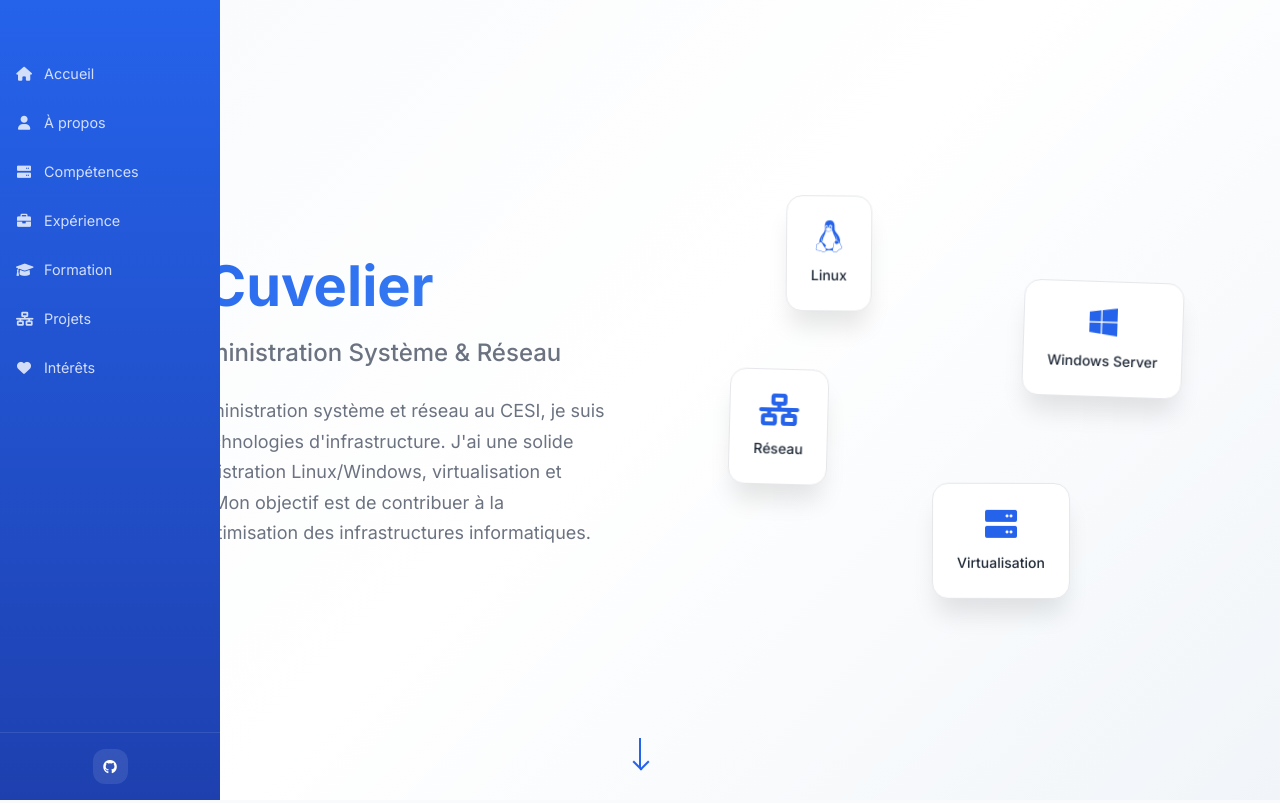
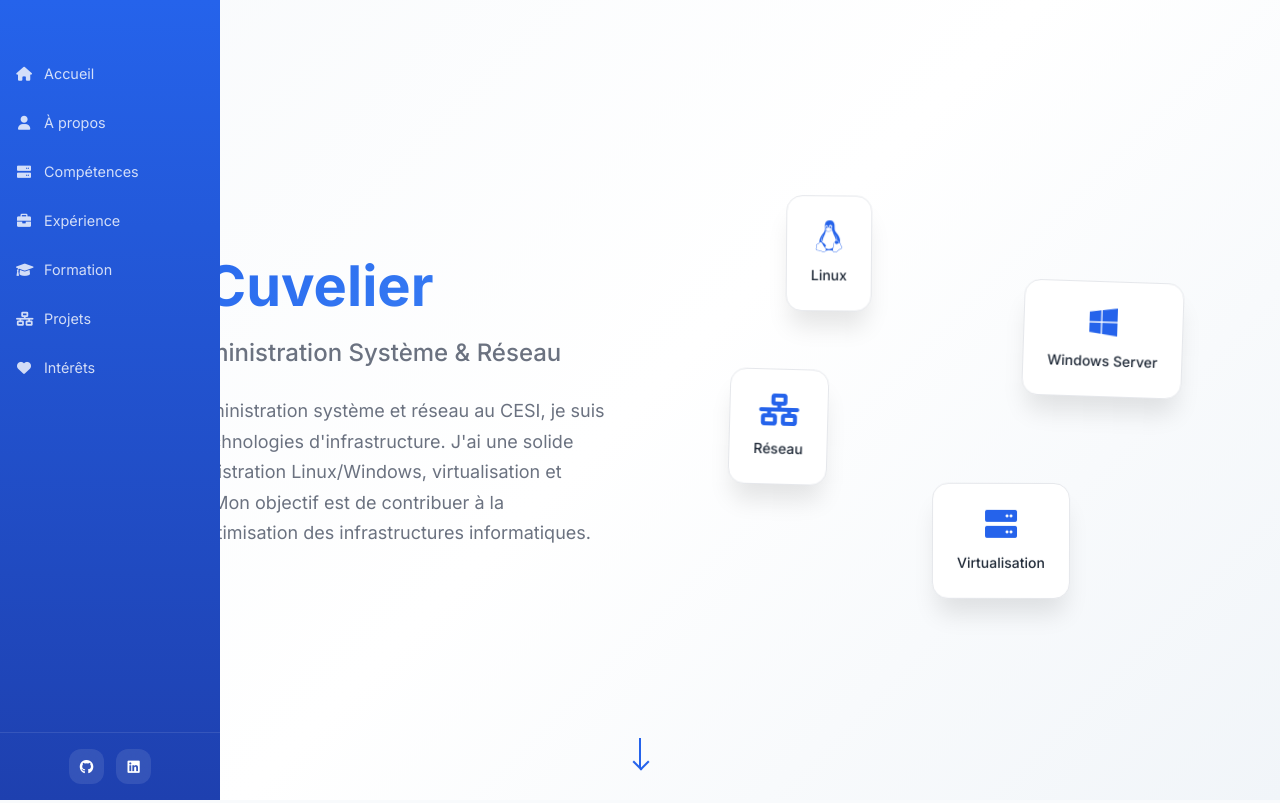
Before and after one commit to Ge0mtech/Portfolio, a plain HTML site: page index.html in a window 1280 px wide. Shown: the top 803 px of the page. Drawn offline with Linux system fonts and the light colour scheme.

Commit message:
Update index.html

```diff
--- a/index.html
+++ b/index.html
@@ -24,6 +24,7 @@
         <div class="sidebar-footer">
             <div class="social-links">
                 <a href="https://github.com/Ge0mtech" target="_blank" title="GitHub"><i class="fab fa-github"></i></a>
+                <a href="https://www.linkedin.com/in/swan-cuvelier-995b2336a/" target="_blank" title="LinkedIn"><i class="fab fa-linkedin"></i></a>
             </div>
         </div>
     </nav>
```
